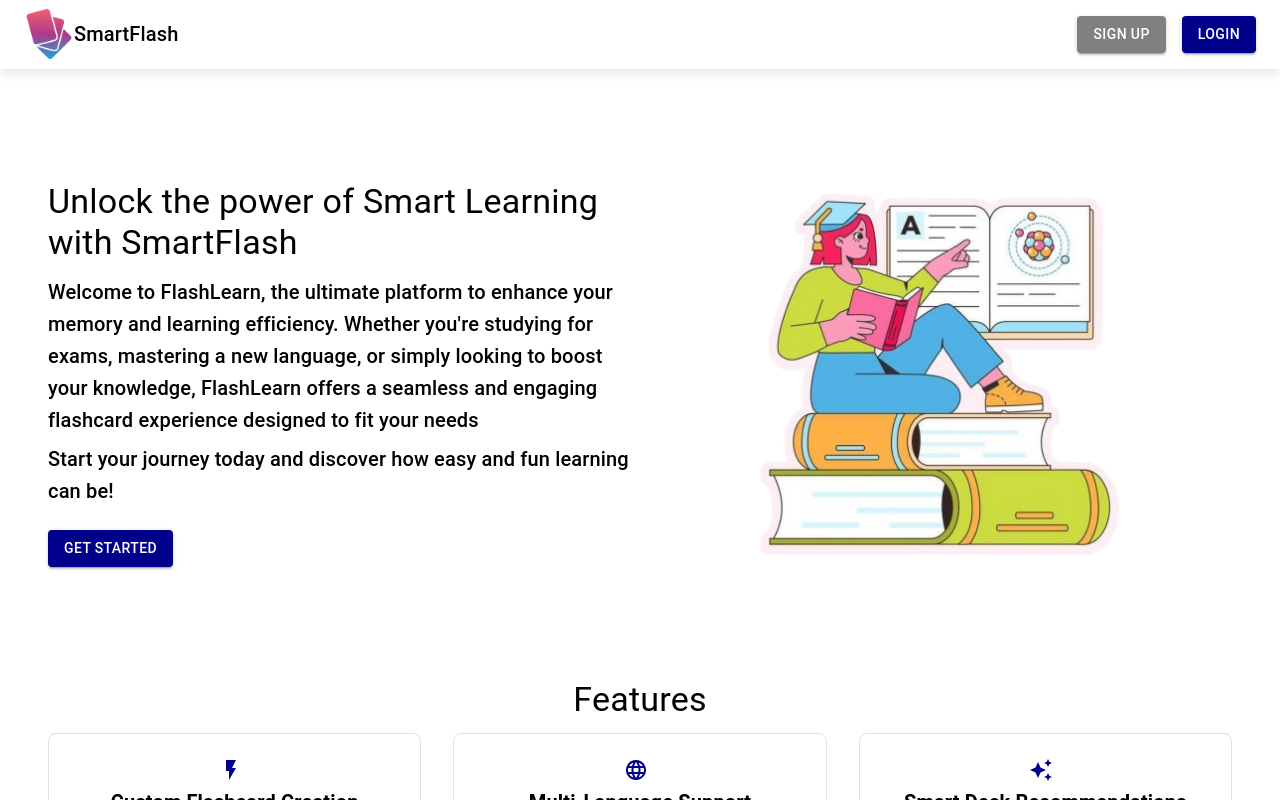
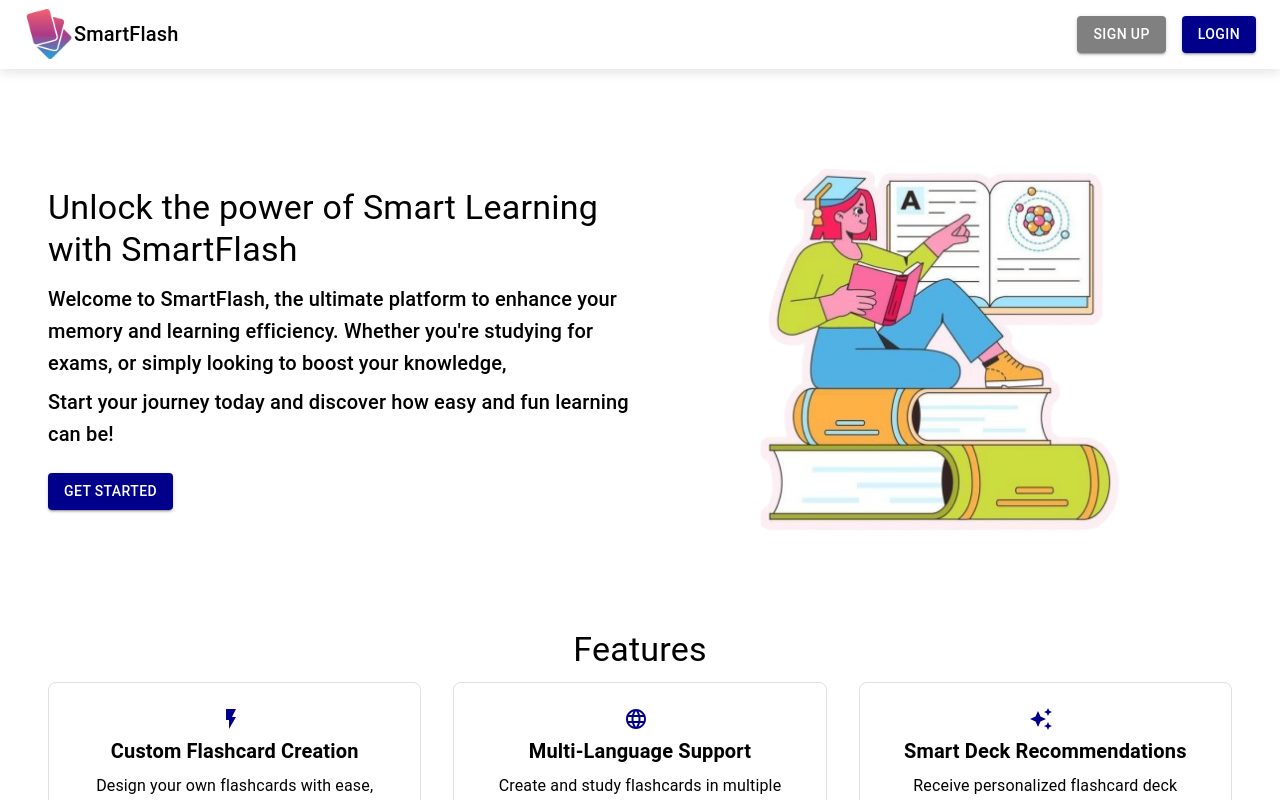
Before and after one commit to EKasuti/flashcard, a Next.js app: page / in a window 1280 px wide. Shown: the top 800 px of the page. Built offline with nearby package versions, Linux system fonts and the light colour scheme; no server answers.

Commit message:
Updated landing page

```diff
--- a/app/page.js
+++ b/app/page.js
@@ -77,9 +77,8 @@ export default function Home() {
       <Box sx={{ display: "flex", justifyContent: "space-between", alignItems: "center",ml:{ xs:2, sm: 6}, mr:{ xs:2, sm: 6}, my:{ xs:2, sm: 10}, flexDirection: {xs: "column", sm: 'row'}}}>
         <Box sx={{ textAlign: { xs: 'center', sm: 'start' }, flex: 1, my:4 }}>
           <Typography variant="h4" gutterBottom> Unlock the power of Smart Learning with SmartFlash</Typography>
-          <Typography variant="h6" gutterBottom> Welcome to FlashLearn, the ultimate platform to enhance your memory and learning efficiency.
-            Whether you&apos;re studying for exams, mastering a new language, or simply looking to boost your knowledge,
-            FlashLearn offers a seamless and engaging flashcard experience designed to fit your needs
+          <Typography variant="h6" gutterBottom> Welcome to SmartFlash, the ultimate platform to enhance your memory and learning efficiency.
+            Whether you&apos;re studying for exams, or simply looking to boost your knowledge,
           </Typography>
           <Typography variant="h6" gutterBottom>Start your journey today and discover how easy and fun learning can be!</Typography>
           <Button variant="contained" sx={{ mt: 2, backgroundColor: 'darkblue', '&:hover': { backgroundColor: 'darkblue' } }} onClick={handleGetStarted}> Get Started</Button>
```
